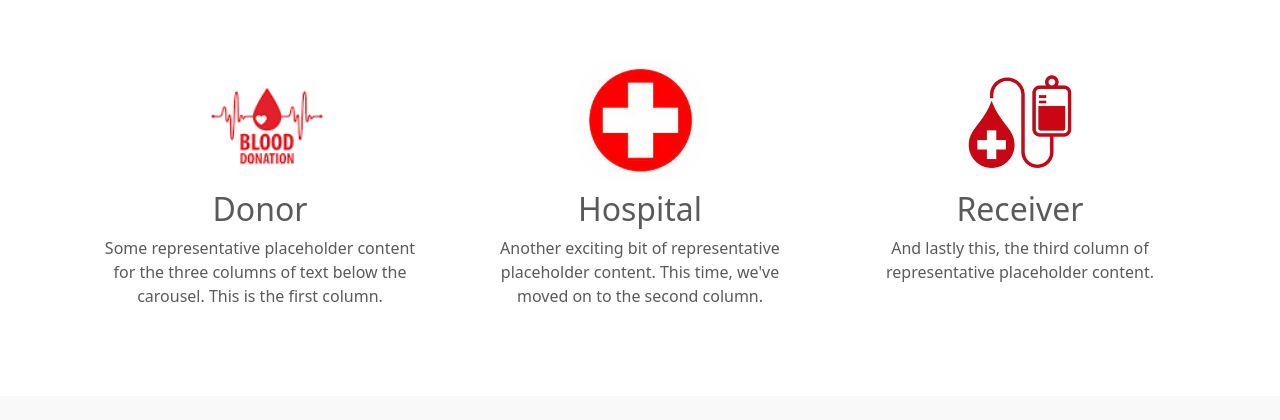
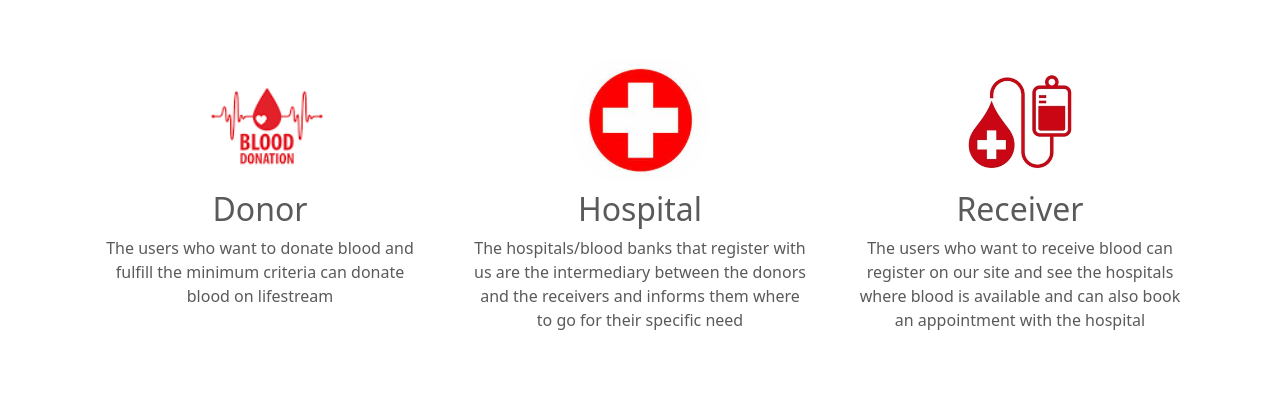
Before and after one commit to sayann27/Lifestream, a Django app: page / in a window 1280 px wide. Shown: the part 574-994 px from the top of the page. Before the commit the page ends 876 px from the top, so only its background shows below. Run offline with Django 4.2, Linux system fonts and the light colour scheme.

Commit message:
final commit

```diff
--- a/home/views.py
+++ b/home/views.py
@@ -503,7 +503,11 @@ def donor_requests(requests):
         age = date.today().year - dob.year - ((date.today().month, date.today().day) < (dob.month, dob.day))
         date_rec = donors[i].date
         time_rec = donors[i].time
-        req_list.append([["Name", name], ["Blood Group", bg], ["Age", age], ["Date", date_rec], ["Time", time_rec]])
+        med = change_link(Donor.objects.filter(name=name)[0].medical_records)
+        if med == 1:
+            req_list.append([["Name", name], ["Blood Group", bg], ["Age", age], ["Date", date_rec], ["Time", time_rec], ["No Medical records", ""]])
+        else:
+            req_list.append([["Name", name], ["Blood Group", bg], ["Age", age], ["Date", date_rec], ["Time", time_rec], ["Medical Records", med]])
 
     context['req_list'] = req_list
     if requests.method == "POST":
@@ -575,7 +579,7 @@ def receiver_requests(requests):
         date_rec = receivers[i].date
         time_rec = receivers[i].time
         med = change_link(Receiver.objects.filter(name=name)[0].medical_records)
-        print(med)
+        # print(med)
         if med == 1:
             req_list.append([["Name", name], ["Blood Group", bg], ["Age", age], ["Date", date_rec], ["Time", time_rec], ["No Medical records", ""]])
         else:
--- a/templates/index.html
+++ b/templates/index.html
@@ -89,8 +89,7 @@
 
             </svg>
             <h2 class="fw-normal">Donor</h2>
-            <p>Some representative placeholder content for the three columns of text below the carousel. This is the
-                first column.</p>
+            <p>The users who want to donate blood and fulfill the minimum criteria can donate blood on lifestream</p>
             {% comment %} <p><a class="btn btn-secondary" href="#">View details &raquo;</a></p> {% endcomment %}
         </div><!-- /.col-lg-4 -->
         <div class="col-lg-4">
@@ -103,8 +102,7 @@
                 <!-- <text x="50%" y="50%" fill="#777" dy=".3em">140x140</text> -->
             </svg>
             <h2 class="fw-normal">Hospital</h2>
-            <p>Another exciting bit of representative placeholder content. This time, we've moved on to the second
-                column.</p>
+            <p>The hospitals/blood banks that register with us are the intermediary between the donors and the receivers and informs them where to go for their specific need</p>
                 {% comment %} <p><a class="btn btn-secondary" href="#">View details &raquo;</a></p> {% endcomment %}
             </div><!-- /.col-lg-4 -->
             <div class="col-lg-4">
@@ -118,7 +116,7 @@
 
             </svg>
             <h2 class="fw-normal">Receiver</h2>
-            <p>And lastly this, the third column of representative placeholder content.</p>
+            <p>The users who want to receive blood can register on our site and see the hospitals where blood is available and can also book an appointment with the hospital</p>
             {% comment %} <p><a class="btn btn-secondary" href="#">View details &raquo;</a></p> {% endcomment %}
         </div><!-- /.col-lg-4 -->
     </div>
```
Also changed, not shown: templates/donor_requests.html (+10 -0 lines).
